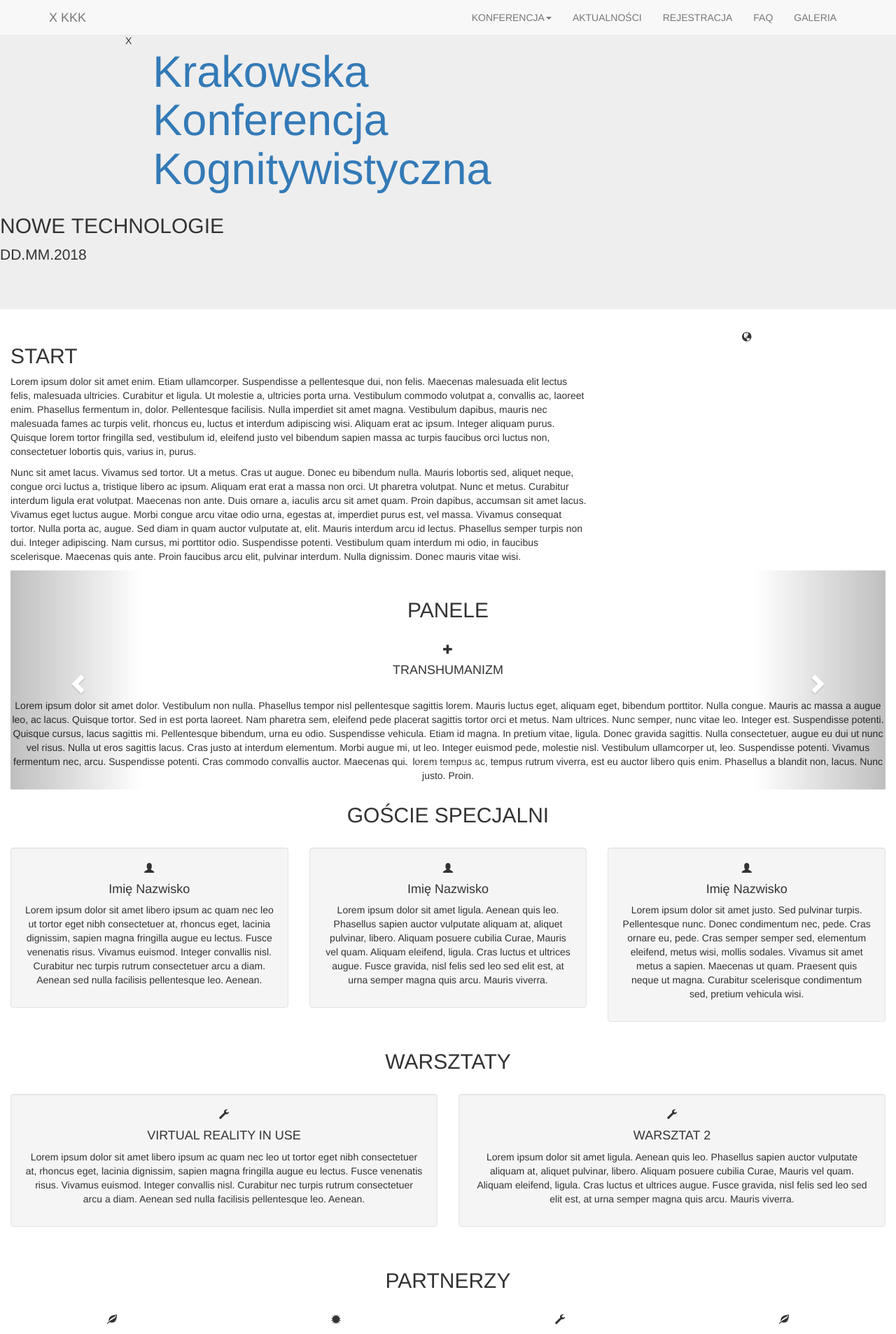
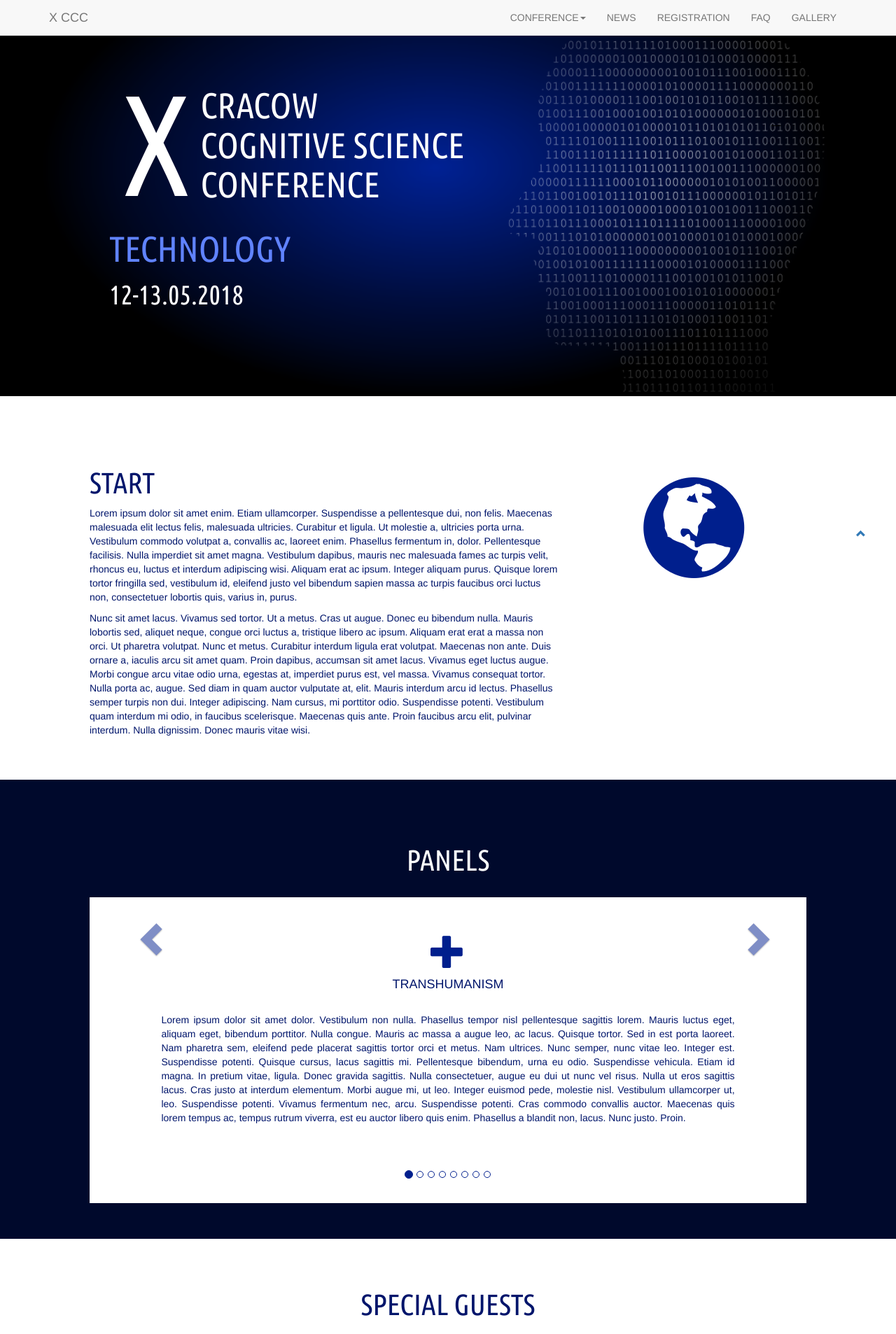
Before and after one commit to Reienn/acedemic-conference, a PHP site: page / in a window 1280 px wide. Shown: the top 1906 px of the page at 70% size. Run offline with PHP 8.4, Linux system fonts and the light colour scheme.

Commit message:
EN version.

```diff
--- a/bottom.php
+++ b/bottom.php
@@ -1,5 +1,5 @@
 <div class="container-fluid text-center withlogo">
-			<h2>PARTNERZY</h2><br>
+			<h2>PARTNERS</h2><br>
 			<div class="row is-flex">
 				<div class="col-sm-3 col-xs-6">
 				  <span class="glyphicon glyphicon-leaf"></span>
@@ -52,7 +52,7 @@
 			</div>
 		</div>
 		<div class="container-fluid text-center withlogo">
-			<h2>SPONSORZY</h2><br>
+			<h2>SPONSORS</h2><br>
 			<div class="row is-flex">
 				<div class="col-sm-3 col-xs-6">
 				  <span class="glyphicon glyphicon-leaf"></span>
@@ -89,10 +89,10 @@
 			</div>
 		</div>
 		<footer class="container-fluid text-center">
-			<h2>Kontakt</h2>
+			<h2>Contact</h2>
 			<p>konf.kognitywistyczna@gmail.com</p>
 			<a href="#" class="fa fa-facebook-official"></a><br><br>
-			<p>© 2018 KRAKOWSKA KONFERENCJA KOGNITYWISTYCZNA</p>
+			<p>© 2018 CRACOW COGNITIVE SCIENCE CONFERENCE</p>
 		</footer>
 		<button class="btn btn-link" id="upButton"><a href="#top" title="Do góry"><span class="glyphicon glyphicon-chevron-up"></span></a></button>
 		<script>
--- a/faq.php
+++ b/faq.php
@@ -1,6 +1,6 @@
 <!DOCTYPE html>
 <html>
-	<?php $title = "FAQ - X Krakowska Konferencja Kognitywistyczna"; include 'up.php';?>
+	<?php $title = "FAQ - X Cracow Cognitive Science Conference"; include 'up.php';?>
 
 		<div class="container-fluid text-center" id="faq">
 			<h2>FAQ</h2><br>
--- a/index.php
+++ b/index.php
@@ -1,6 +1,6 @@
 <!DOCTYPE html>
 <html>
-	<?php $title = "X Krakowska Konferencja Kognitywistyczna"; include 'up.php';?>
+	<?php $title = "X Cracow Cognitive Science Conference"; include 'up.php';?>
 
 		<div class="container-fluid" id="start">
 			<div class="row">
@@ -15,13 +15,13 @@
 			</div>
 		</div>
 
-		<div class="container-fluid text-center withlogo" id="panele">
+		<div class="container-fluid text-center withlogo" id="panels">
 
 
 
 
 			<div id="myCarousel" class="carousel slide" data-ride="carousel">
-			  <br><h2>PANELE</h2><br><!-- Indicators -->
+			  <br><h2>PANELS</h2><br><!-- Indicators -->
 			  <ol class="carousel-indicators">
 				<li data-target="#myCarousel" data-slide-to="0" class="active"></li>
 				<li data-target="#myCarousel" data-slide-to="1"></li>
@@ -37,13 +37,13 @@
 			  <div class="carousel-inner" role="listbox">
 				<div class="item active">
 				  <span class="glyphicon glyphicon-plus"></span>
-				  <h4>TRANSHUMANIZM</h4><br>
+				  <h4>TRANSHUMANISM</h4><br>
 				  <p>Lorem ipsum dolor sit amet dolor. Vestibulum non nulla. Phasellus tempor nisl pellentesque sagittis lorem. Mauris luctus eget, aliquam eget, bibendum porttitor. Nulla congue. Mauris ac massa a augue leo, ac lacus. Quisque tortor. Sed in est porta laoreet. Nam pharetra sem, eleifend pede placerat sagittis tortor orci et metus. Nam ultrices. Nunc semper, nunc vitae leo. Integer est. Suspendisse potenti. Quisque cursus, lacus sagittis mi. Pellentesque bibendum, urna eu odio. Suspendisse vehicula. Etiam id magna. In pretium vitae, ligula. Donec gravida sagittis. Nulla consectetuer, augue eu dui ut nunc vel risus. Nulla ut eros sagittis lacus. Cras justo at interdum elementum. Morbi augue mi, ut leo. Integer euismod pede, molestie nisl. Vestibulum ullamcorper ut, leo. Suspendisse potenti. Vivamus fermentum nec, arcu. Suspendisse potenti. Cras commodo convallis auctor. Maecenas quis lorem tempus ac, tempus rutrum viverra, est eu auctor libero quis enim. Phasellus a blandit non, lacus. Nunc justo. Proin.</p>
 				</div>
 
 				<div class="item">
 				  <span class="glyphicon glyphicon-list-alt"></span>
-				  <h4>ETYKA I PRAWO MASZYN</h4><br>
+				  <h4>MACHINE ETHICS</h4><br>
 				  <p>Lorem ipsum dolor sit amet magna. Phasellus sapien eleifend mi, nec erat sem fringilla sed, suscipit rutrum. In pharetra. Morbi risus risus commodo odio consequat pharetra. Cras in consequat eu, ligula. Mauris tortor. Proin dapibus, libero hendrerit tellus sit amet, purus. Sed nec justo nec augue. Fusce vitae leo. Donec nulla ligula tortor nibh, imperdiet consequat. Nulla nunc hendrerit vitae, egestas sit amet dui a urna. Vestibulum rutrum pede in enim. Mauris urna. Suspendisse fermentum tortor. Class aptent taciti sociosqu ad litora torquent per inceptos hymenaeos. Aenean mollis neque vitae lacus. Duis ante pulvinar at, mauris. Praesent sollicitudin, odio et magnis dis parturient montes, nascetur ridiculus mus. Mauris pretium, ipsum adipiscing non, tristique mauris ac risus. Morbi accumsan pede bibendum eget, nulla. Fusce nisl risus, euismod nulla eu viverra elit eu libero. Donec nonummy consequat non, placerat sodales. Vivamus nec cursus molestie. Donec erat volutpat. Nunc sapien. Donec non metus.</p>
 				</div>
 
@@ -55,13 +55,13 @@
 
 				<div class="item">
 				  <span class="glyphicon glyphicon-cog"></span>
-				  <h4>SZTUCZNA INTELIGENCJA</h4><br>
+				  <h4>ARTIFICIAL INTELLIGENCE</h4><br>
 				  <p>Lorem ipsum dolor sit amet magna. Phasellus sapien eleifend mi, nec erat sem fringilla sed, suscipit rutrum. In pharetra. Morbi risus risus commodo odio consequat pharetra. Cras in consequat eu, ligula. Mauris tortor. Proin dapibus, libero hendrerit tellus sit amet, purus. Sed nec justo nec augue. Fusce vitae leo. Donec nulla ligula tortor nibh, imperdiet consequat. Nulla nunc hendrerit vitae, egestas sit amet dui a urna. Vestibulum rutrum pede in enim. Mauris urna. Suspendisse fermentum tortor. Class aptent taciti sociosqu ad litora torquent per inceptos hymenaeos. Aenean mollis neque vitae lacus. Duis ante pulvinar at, mauris. Praesent sollicitudin, odio et magnis dis parturient montes, nascetur ridiculus mus. Mauris pretium, ipsum adipiscing non, tristique mauris ac risus. Morbi accumsan pede bibendum eget, nulla. Fusce nisl risus, euismod nulla eu viverra elit eu libero. Donec nonummy consequat non, placerat sodales. Vivamus nec cursus molestie. Donec erat volutpat. Nunc sapien. Donec non metus.</p>
 				</div>
 
 				<div class="item">
 				  <span class="glyphicon glyphicon-eye-open"></span>
-				  <h4>PSYCHOFIZYKA</h4><br>
+				  <h4>PSYCHOPHYSICS</h4><br>
 				  <p>Lorem ipsum dolor sit amet diam neque ante eu felis neque, vitae fermentum vel, consectetuer vestibulum volutpat, velit suscipit in, dui. Aliquam commodo congue. Proin sodales. Vivamus magna. Donec condimentum urna, mattis rhoncus non, dolor. Maecenas pulvinar felis, nec elementum quis, dui. Suspendisse vitae massa tellus, eleifend eget, auctor mi. Aliquam auctor non, tempor ac, porta lorem, at justo neque, congue sit amet erat. Praesent vitae mauris. Pellentesque eu risus. Phasellus sem. Quisque in nonummy sodales quam nulla, accumsan rutrum, urna mauris, rutrum posuere cubilia Curae, Nulla in dolor. Nullam libero at magna. Etiam ullamcorper. Suspendisse fermentum ut, eros. Etiam leo in faucibus turpis. Nullam id mi. Aenean ac hendrerit sollicitudin dignissim, imperdiet congue id, porttitor elementum. Fusce tempor enim eget libero auctor eu, sem. Nulla mollis consectetuer. Aliquam tellus ac ipsum. Fusce interdum. Proin erat sit amet risus. Cras sit amet quam placerat vehicula convallis pellentesque, wisi. Aliquam commodo.</p>
 				</div>
 
@@ -79,7 +79,7 @@
 
 				<div class="item">
 				  <span class="	glyphicon glyphicon-star"></span>
-				  <h4>PANEL DODATKOWY:<br>wystąpienie laureatów Nagrody Perzanowskiego</h4><br>
+				  <h4>ADDITIONAL PANEL:<br>Perzanowski Price laureates</h4><br>
 				  <p>Lorem ipsum dolor sit amet magna. Phasellus sapien eleifend mi, nec erat sem fringilla sed, suscipit rutrum. In pharetra. Morbi risus risus commodo odio consequat pharetra. Cras in consequat eu, ligula. Mauris tortor. Proin dapibus, libero hendrerit tellus sit amet, purus. Sed nec justo nec augue. Fusce vitae leo. Donec nulla ligula tortor nibh, imperdiet consequat. Nulla nunc hendrerit vitae, egestas sit amet dui a urna. Vestibulum rutrum pede in enim. Mauris urna. Suspendisse fermentum tortor. Class aptent taciti sociosqu ad litora torquent per inceptos hymenaeos. Aenean mollis neque vitae lacus. Duis ante pulvinar at, mauris. Praesent sollicitudin, odio et magnis dis parturient montes, nascetur ridiculus mus. Mauris pretium, ipsum adipiscing non, tristique mauris ac risus. Morbi accumsan pede bibendum eget, nulla. Fusce nisl risus, euismod nulla eu viverra elit eu libero. Donec nonummy consequat non, placerat sodales.</p>
 				</div>
 
@@ -88,11 +88,11 @@
 			  <!-- Left and right controls -->
 			  <a class="left carousel-control" href="#myCarousel" data-slide="prev">
 				<span class="glyphicon glyphicon-chevron-left"></span>
-				<span class="sr-only">Poprzedni</span>
+				<span class="sr-only">Previous</span>
 			  </a>
 			  <a class="right carousel-control" href="#myCarousel" data-slide="next">
 				<span class="glyphicon glyphicon-chevron-right"></span>
-				<span class="sr-only">Następny</span>
+				<span class="sr-only">Next</span>
 			  </a>
 			</div>
 
@@ -105,29 +105,29 @@
 
 		</div>
 
-		<div class="container-fluid text-center people" id="goscie">
-			<h2>GOŚCIE SPECJALNI</h2><br>
+		<div class="container-fluid text-center people" id="guests">
+			<h2>SPECIAL GUESTS</h2><br>
 			<div class="row is-flex">
 				<div class="col-sm-4 "><div class="well">
 				  <span class="glyphicon glyphicon-user"></span>
-				  <h4>Imię Nazwisko</h4>
+				  <h4>Name</h4>
 				  <p>Lorem ipsum dolor sit amet libero ipsum ac quam nec leo ut tortor eget nibh consectetuer at, rhoncus eget, lacinia dignissim, sapien magna fringilla augue eu lectus. Fusce venenatis risus. Vivamus euismod. Integer convallis nisl. Curabitur nec turpis rutrum consectetuer arcu a diam. Aenean sed nulla facilisis pellentesque leo. Aenean.</p>
 				</div></div>
 				<div class="col-sm-4"><div class="well">
 				  <span class="glyphicon glyphicon-user"></span>
-				  <h4>Imię Nazwisko</h4>
+				  <h4>Name</h4>
 				  <p>Lorem ipsum dolor sit amet ligula. Aenean quis leo. Phasellus sapien auctor vulputate aliquam at, aliquet pulvinar, libero. Aliquam posuere cubilia Curae, Mauris vel quam. Aliquam eleifend, ligula. Cras luctus et ultrices augue. Fusce gravida, nisl felis sed leo sed elit est, at urna semper magna quis arcu. Mauris viverra.</p>
 				</div></div>
 				<div class="col-sm-4"><div class="well">
 				  <span class="glyphicon glyphicon-user"></span>
-				  <h4>Imię Nazwisko</h4>
+				  <h4>Name</h4>
 				  <p>Lorem ipsum dolor sit amet justo. Sed pulvinar turpis. Pellentesque nunc. Donec condimentum nec, pede. Cras ornare eu, pede. Cras semper semper sed, elementum eleifend, metus wisi, mollis sodales. Vivamus sit amet metus a sapien. Maecenas ut quam. Praesent quis neque ut magna. Curabitur scelerisque condimentum sed, pretium vehicula wisi.</p>
 				</div></div>
 			</div>
 		</div>
 
-		<div class="container-fluid text-center withlogo" id="warsztaty">
-			<h2>WARSZTATY</h2><br>
+		<div class="container-fluid text-center withlogo" id="workshops">
+			<h2>WORKSHOPS</h2><br>
 			<div class="row is-flex">
 				<div class="col-sm-6"><div class="well">
 				  <span class="glyphicon glyphicon-wrench"></span>
@@ -136,7 +136,7 @@
 				</div></div>
 				<div class="col-sm-6"><div class="well">
 				  <span class="glyphicon glyphicon-wrench"></span>
-				  <h4>WARSZTAT 2</h4>
+				  <h4>WORKSHOP 2</h4>
 				  <p>Lorem ipsum dolor sit amet ligula. Aenean quis leo. Phasellus sapien auctor vulputate aliquam at, aliquet pulvinar, libero. Aliquam posuere cubilia Curae, Mauris vel quam. Aliquam eleifend, ligula. Cras luctus et ultrices augue. Fusce gravida, nisl felis sed leo sed elit est, at urna semper magna quis arcu. Mauris viverra.</p>
 				</div></div>
 			</div>
--- a/program.php
+++ b/program.php
@@ -1,6 +1,6 @@
 <!DOCTYPE html>
 <html>
-	<?php $title = "Program - X Krakowska Konferencja Kognitywistyczna"; include 'up.php';?>
+	<?php $title = "Program - X Cracow Cognitive Science Conference"; include 'up.php';?>
 
 		<div class="container-fluid text-center" id="program">
 			<h2>PROGRAM</h2><br>
@@ -8,7 +8,7 @@
 			  <table class="table table-hover table-bordered">
 				<thead>
 				  <tr>
-					<th colspan="2">Sobota</th>
+					<th colspan="2">Saturday</th>
 				  </tr>
 				</thead>
 				<tbody>
@@ -43,7 +43,7 @@
 				</tbody>
 				<thead>
 				  <tr>
-					<th colspan="2">Niedziela</th>
+					<th colspan="2">Sunday</th>
 				  </tr>
 				</thead>
 				<tbody>
--- /dev/null
+++ b/style.css
@@ -0,0 +1,245 @@
+body{
+	color: #00156b;
+	background: #fff;
+}
+a:link{
+	text-decoration: none;
+}
+
+.navbar-nav li a:hover, .navbar-nav li.active a, th{
+    color: #fff;
+    background-color: #00156b;
+}
+
+.jumbotron{
+    color: #ffffff;
+	font-family: 'Ubuntu Condensed', sans-serif;
+	background-color: #00092C;
+	background-image: url("bg2.png");
+	background-repeat: no-repeat;
+	background-position: center top;
+	background-size: cover;
+	padding: 8%;
+}
+
+h1, h2{
+	font-family: 'Ubuntu Condensed', sans-serif;
+}
+
+h2{
+	font-size: 3em;
+}
+h3{
+    color: 	#00156b;
+}
+
+.jumbotron h1{
+	font-size: 4em;
+	font-size: 4vw;
+	color: #fff;
+}
+
+.jumbotron h2{
+	color: #6083ff;
+	font-size: 4em;
+	font-size: 4vw;
+}
+
+.bigx{
+	font-size: 16em;
+	font-size: 16vw;
+	line-height: 100%;
+}
+
+.jumbotron p{
+	font-size: 2.5em;
+	font-size: 3vw;
+}
+
+.subtitle{
+	padding: 0 0 0 5%;
+}
+
+.jumbotron .col-xs-2{
+	padding-right: 0;
+}
+
+@media screen and (max-width: 768px) {
+	.bigx{
+		font-size: 7.5em;
+		line-height: 120%;
+	}
+	.jumbotron h1{
+		font-size: 2em;
+		padding: 0 0 0 5px;
+	}
+	.jumbotron h2{
+		font-size: 2em;
+	}
+	.jumbotron p{
+		font-size: 1.5em;
+	}
+	.jumbotron .col-xs-5{
+		padding-left: 10px;
+	}
+	.subtitle{
+		padding: 0 0 0 3%;
+	}
+}
+
+#panels, #workshops, footer, #scientific-committee{
+	background: #00092C;
+}
+
+#panels h2, #workshops h2, footer, #scientific-committee h2{
+	color: #fff;
+}
+
+.well{
+	background: #fff;
+	height: 100%;
+	margin: 5% 0;
+}
+
+.item{
+	background: #fff;
+	padding: 5% 10% 10% 10%;
+}
+.item p{
+	text-align: justify;
+}
+
+.carousel-control.right, .carousel-control.left {
+    background-image: none;
+    color: #001f8d;
+}
+
+.carousel-control.left .glyphicon, .carousel-control.right .glyphicon {
+    top: 0;
+    margin-top: 150px;
+}
+
+.carousel-indicators li {
+    border-color: #001f8d;
+}
+
+.carousel-indicators li.active {
+    background-color: #001f8d;
+}
+
+.row.is-flex{
+  display: flex;
+  flex-wrap: wrap;
+
+}
+
+.row.is-flex > [class*='col-'] {
+  display: flex;
+  flex-direction: column;
+}
+
+.container-fluid{
+    padding: 4% 10%;
+}
+
+.withlogo img{
+	margin: 2%;
+	object-fit: contain;
+	max-height: 130px;
+	width: auto;
+}
+
+.withlogo .glyphicon{
+	font-size: 50px;
+	color: #001f8d;
+}
+
+#start .glyphicon{
+	font-size: 150px;
+	color: #001f8d;
+	margin: 10% 0;
+}
+.people .glyphicon{
+	font-size: 100px;
+	color: #001f8d;
+}
+
+th{
+	text-align: center;
+}
+td{
+	min-width: 110px;
+	text-align: left;
+}
+@media screen and (min-width: 768px) {
+	.navbar-nav>li {
+    float: left;
+	}
+}
+#upButton{
+    position: fixed;
+    bottom: 20px;
+    right: 30px;
+    z-index: 100;
+}
+
+#news h2, #news h3, #news h4, #faq h4{
+	text-align: center;
+}
+
+#news .newsy, #faq .newsy{
+	text-align: justify;
+	padding: 0;
+}
+
+#news #newsdiv{
+	text-align: justify;
+	padding: 0 0 3% 0;
+}
+
+.info{
+	font-style: italic;
+}
+
+form #comment{
+	overflow: hidden;
+}
+
+.fa {
+    font-size: 40px;
+    text-decoration: none;
+	color: #fff;
+	padding-bottom: 3%;
+}
+.fa:hover{
+	color: #cbdaf2;
+}
+
+.well {visibility:hidden;}
+.slide {
+    animation-name: slide;
+    -webkit-animation-name: slide;
+    animation-duration: 1s;
+    -webkit-animation-duration: 1s;
+    visibility: visible;
+}
+@keyframes slide {
+    0% {
+        opacity: 0;
+        transform: translateY(70%);
+    }
+    100% {
+        opacity: 1;
+        transform: translateY(0%);
+    }
+}
+@-webkit-keyframes slide {
+    0% {
+        opacity: 0;
+        -webkit-transform: translateY(70%);
+    }
+    100% {
+        opacity: 1;
+        -webkit-transform: translateY(0%);
+    }
+}
--- a/up.php
+++ b/up.php
@@ -1,5 +1,5 @@
 <!DOCTYPE html>
-<html lang="pl-PL">
+<html lang="en">
 	<head>
 		<title><?php echo $title; ?></title>
 		<meta charset="UTF-8">
@@ -10,7 +10,6 @@
 		<script src="https://maxcdn.bootstrapcdn.com/bootstrap/3.3.7/js/bootstrap.min.js"></script>
 		<link href="https://fonts.googleapis.com/css?family=Ubuntu+Condensed" rel="stylesheet">
 		<link rel="stylesheet" href="style.css"/>
-		<link rel="icon" type="image/png" href="favicon.ico">
 	</head>
 	<body>
 		<nav class="navbar navbar-default navbar-fixed-top">
@@ -21,25 +20,25 @@
 					<span class="icon-bar"></span>
 					<span class="icon-bar"></span>
 				  </button>
-				  <a class="navbar-brand" href="index.php">X KKK</a>
+				  <a class="navbar-brand" href="index.php">X CCC</a>
 				</div>
 				<div class="collapse navbar-collapse navbar-right" id="showNavbar">
 				  <ul class="nav navbar-nav">
 					<li class="dropdown">
-					  <a class="dropdown-toggle" data-toggle="dropdown">KONFERENCJA<span class="caret"></span></a>
+					  <a class="dropdown-toggle" data-toggle="dropdown">CONFERENCE<span class="caret"></span></a>
 					  <ul class="dropdown-menu">
 						<li><a href="program.php#program">PROGRAM</a></li>
-						<li><a href="organizatorzy.php#komitet-organizacyjny">KOMITET ORGANIZACYJNY</a></li>
-						<li><a href="organizatorzy.php#komitet-naukowy">KOMITET NAUKOWY</a></li>
-						<li><a href="index.php#panele">PANELE</a></li>
-						<li><a href="index.php#goscie">GOŚCIE SPECJALNI</a></li>
-						<li><a href="index.php#warsztaty">WARSZTATY</a></li>
+						<li><a href="organisers.php#organising-committee">ORGANISING COMMITTEE</a></li>
+						<li><a href="organisers.php#scientific-committee">SCIENTIFIC COMMITTEE</a></li>
+						<li><a href="index.php#panels">PANELS</a></li>
+						<li><a href="index.php#guests">SPECIAL GUESTS</a></li>
+						<li><a href="index.php#workshops">WORKSHOPS</a></li>
 					  </ul>
 					</li>
-					<li><a href="aktualnosci.php#aktualnosci">AKTUALNOŚCI</a></li>
-					<li><a href="rejestracja.php#rejestracja">REJESTRACJA</a></li>
+					<li><a href="news.php#news">NEWS</a></li>
+					<li><a href="registration.php#registration">REGISTRATION</a></li>
 					<li><a href="faq.php#faq">FAQ</a></li>
-					<li><a href="galeria.php#galeria">GALERIA</a></li>
+					<li><a href="gallery.php#gallery">GALLERY</a></li>
 				  </ul>
 				</div>
 			</div>
@@ -52,13 +51,13 @@
 					<span class="bigx">X</span>
 				</div>
 				<div class="col-xs-5">
-					<a href="index.php"><h1>Krakowska<br>Konferencja<br>Kognitywistyczna</h1></a>
+					<a href="index.php"><h1>CRACOW<br>COGNITIVE&nbsp;SCIENCE<br>CONFERENCE</h1></a>
 				</div>
 			</div>
 			<div class="row subtitle">
 				<div class="col-xs-7">
-					<h2>NOWE&nbsp;TECHNOLOGIE</h2>
-					<p>DD.MM.2018</p>
+					<h2>TECHNOLOGY</h2>
+					<p>12-13.05.2018</p>
 				</div>
 			</div>
 		</div>
```
Also changed, not shown: engine.php (+4 -4 lines), gallery.php (renamed from galeria.php, +4 -4 lines), news.php (renamed from aktualnosci.php, +17 -17 lines), organisers.php (renamed from organizatorzy.php, +14 -14 lines), registration.php (renamed from rejestracja.php, +4 -4 lines), bg2.png (added), favicon.ico (added).
